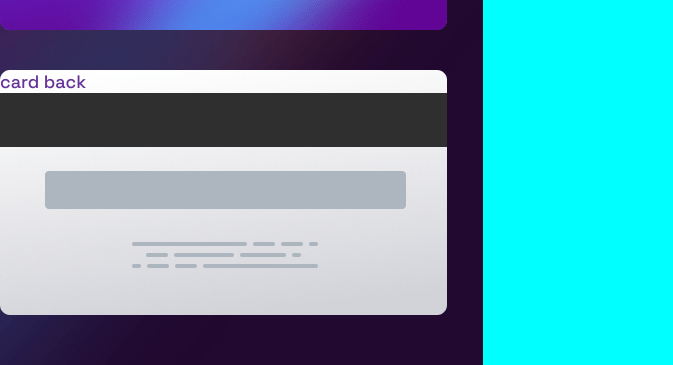
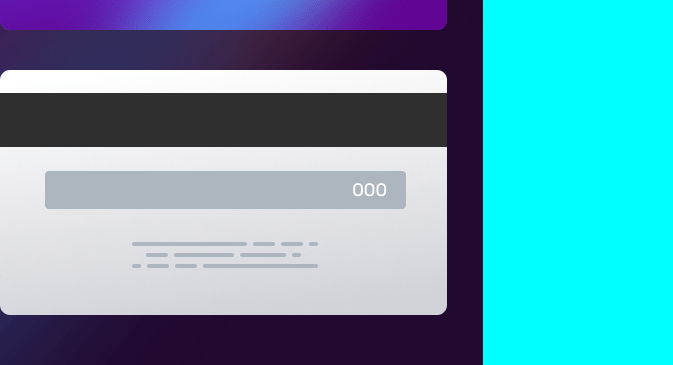
Before and after one commit to jamuianga/interactive-card-details-form, a React (Vite) app: page / in a window 1280 px wide. Shown: the part 350-715 px from the top of the page, without its empty margins (0-673 px from the left). Built offline with nearby package versions, Linux system fonts and the light colour scheme.

Commit message:
desing back card

```diff
--- a/src/App.jsx
+++ b/src/App.jsx
@@ -16,7 +16,9 @@ function App() {
             </div>
           </div>
         </div>
-        <div className="card card-back">card back</div>
+        <div className="card card-back">
+          <div className="cvc">000</div>
+        </div>
       </div>
       <div className="right-panel">
         <div className="card-form">form</div>
--- a/src/App.scss
+++ b/src/App.scss
@@ -51,7 +51,13 @@ body {
 
 .card-back {
   background-image: url('./assets/bg-card-back.png');
-  color: rebeccapurple;
+  position: relative;
+
+  .cvc {
+    position: absolute;
+    right: 60px;
+    top: 108px;
+  }
 }
 
 @media screen and (min-width: 768px) {
```
